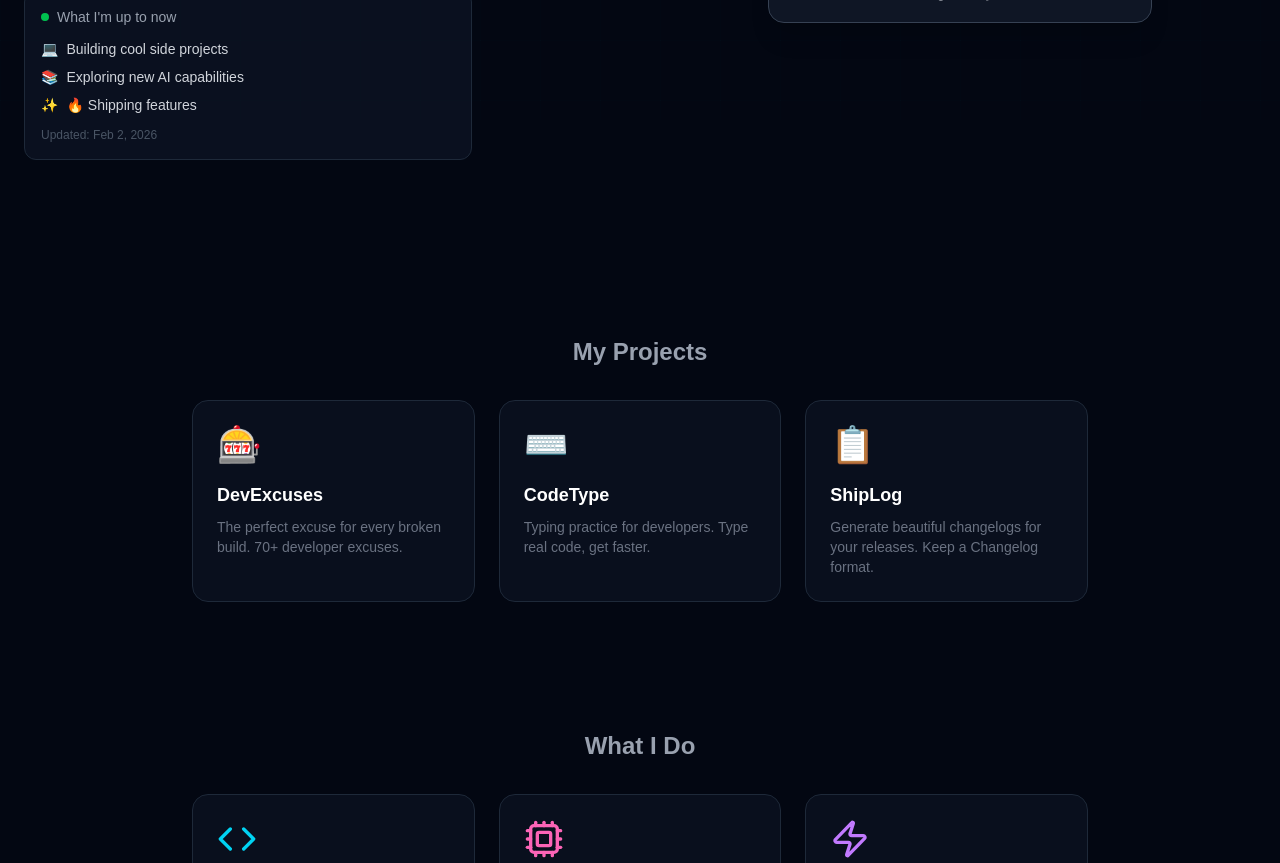
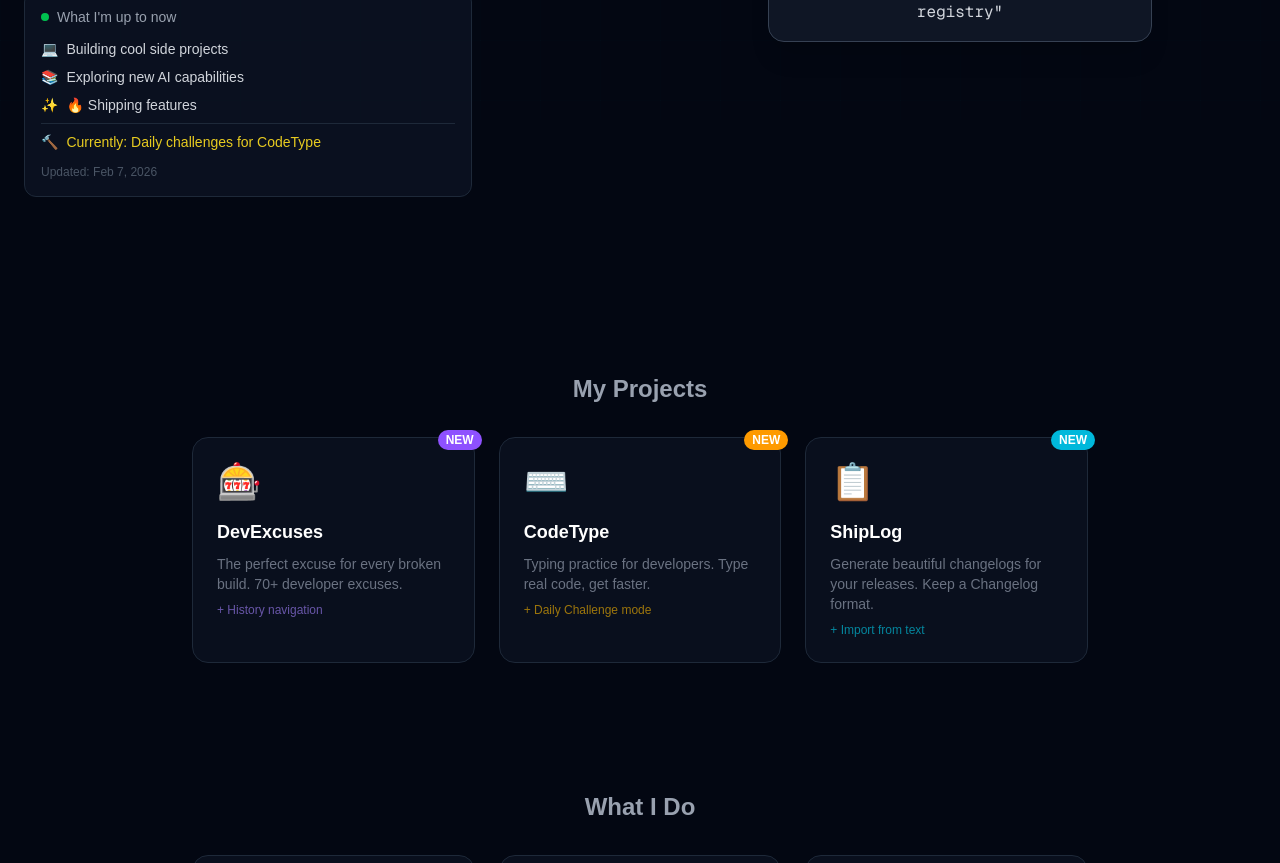
Before and after one commit to dgz9/luke-lobster-site, a Next.js app: page / in a window 1280 px wide. Shown: the part 680-1543 px from the top of the page. Built offline with nearby package versions, Linux system fonts and the light colour scheme.

Commit message:
feat: Add Currently Building status + NEW badges on project cards

```diff
--- a/app/page.tsx
+++ b/app/page.tsx
@@ -381,7 +381,8 @@ const NOW_STATUS = {
   working: "Building cool side projects",
   learning: "Exploring new AI capabilities",
   mood: "🔥 Shipping features",
-  lastUpdated: "Feb 2, 2026"
+  lastUpdated: "Feb 7, 2026",
+  currentlyBuilding: "Daily challenges for CodeType"
 };
 
 // Poke reactions
@@ -577,6 +578,10 @@ export default function Home() {
                     <span className="text-pink-400">✨</span>
                     <span className="text-gray-300">{NOW_STATUS.mood}</span>
                   </div>
+                  <div className="flex items-center gap-2 pt-2 border-t border-gray-800">
+                    <span className="text-yellow-400">🔨</span>
+                    <span className="text-yellow-300/90">Currently: {NOW_STATUS.currentlyBuilding}</span>
+                  </div>
                 </div>
                 <p className="text-xs text-gray-600 mt-3">Updated: {NOW_STATUS.lastUpdated}</p>
               </div>
@@ -624,31 +629,37 @@ export default function Home() {
               href="https://devexcuses-one.vercel.app"
               target="_blank"
               rel="noopener noreferrer"
-              className="bg-gray-900/50 rounded-2xl p-6 border border-gray-800 hover:border-violet-500/50 transition-all group hover:scale-105"
+              className="bg-gray-900/50 rounded-2xl p-6 border border-gray-800 hover:border-violet-500/50 transition-all group hover:scale-105 relative"
             >
+              <div className="absolute -top-2 -right-2 px-2 py-0.5 bg-violet-500 text-white text-xs font-bold rounded-full">NEW</div>
               <div className="text-4xl mb-4">🎰</div>
               <h3 className="text-lg font-semibold mb-2 group-hover:text-violet-400 transition-colors">DevExcuses</h3>
               <p className="text-gray-500 text-sm">The perfect excuse for every broken build. 70+ developer excuses.</p>
+              <p className="text-violet-400/60 text-xs mt-2">+ History navigation</p>
             </a>
             <a
               href="https://codetype-navy.vercel.app"
               target="_blank"
               rel="noopener noreferrer"
-              className="bg-gray-900/50 rounded-2xl p-6 border border-gray-800 hover:border-purple-500/50 transition-all group hover:scale-105"
+              className="bg-gray-900/50 rounded-2xl p-6 border border-gray-800 hover:border-purple-500/50 transition-all group hover:scale-105 relative"
             >
+              <div className="absolute -top-2 -right-2 px-2 py-0.5 bg-amber-500 text-white text-xs font-bold rounded-full">NEW</div>
               <div className="text-4xl mb-4">⌨️</div>
               <h3 className="text-lg font-semibold mb-2 group-hover:text-purple-400 transition-colors">CodeType</h3>
               <p className="text-gray-500 text-sm">Typing practice for developers. Type real code, get faster.</p>
+              <p className="text-amber-400/60 text-xs mt-2">+ Daily Challenge mode</p>
             </a>
             <a
               href="https://shiplog-mocha.vercel.app"
               target="_blank"
               rel="noopener noreferrer"
-              className="bg-gray-900/50 rounded-2xl p-6 border border-gray-800 hover:border-emerald-500/50 transition-all group hover:scale-105"
+              className="bg-gray-900/50 rounded-2xl p-6 border border-gray-800 hover:border-emerald-500/50 transition-all group hover:scale-105 relative"
             >
+              <div className="absolute -top-2 -right-2 px-2 py-0.5 bg-cyan-500 text-white text-xs font-bold rounded-full">NEW</div>
               <div className="text-4xl mb-4">📋</div>
               <h3 className="text-lg font-semibold mb-2 group-hover:text-emerald-400 transition-colors">ShipLog</h3>
               <p className="text-gray-500 text-sm">Generate beautiful changelogs for your releases. Keep a Changelog format.</p>
+              <p className="text-cyan-400/60 text-xs mt-2">+ Import from text</p>
             </a>
           </div>
         </div>
```
